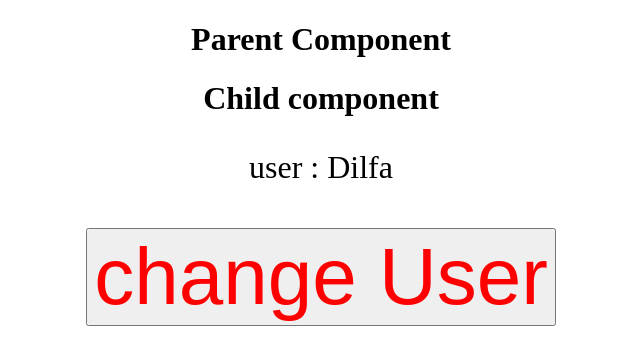
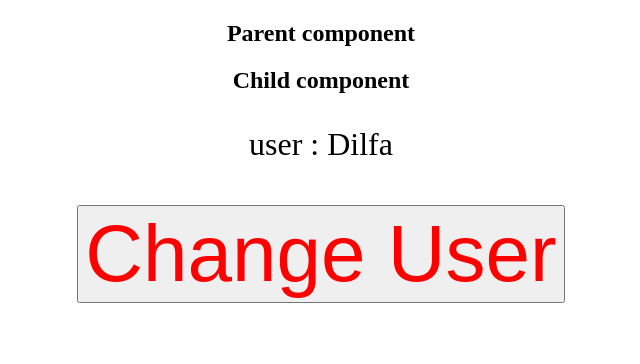
Before and after one commit to DilfaThayyil/ReactLearnings, a React (Vite) app: page / in a window 1280 px wide. Shown: the top 364 px of the page, without its empty margins (319-959 px from the left). Built offline with nearby package versions, Linux system fonts and the light colour scheme.

Commit message:
learnings

```diff
--- a/src/App.jsx
+++ b/src/App.jsx
@@ -1,13 +1,12 @@
-import ParentContCompon from "./ParentContextComponent";
+import ParentComponent from "./ParentContextComponent";
 
 
 function App(){
-  return (
-    <div>
-      <ParentContCompon/>
-    </div>
-  )
+    return (
+        <div>
+            <ParentComponent/>
+        </div>
+    )
 }
 
-
 export default App
--- a/src/AppContext.jsx
+++ b/src/AppContext.jsx
@@ -1,5 +1,4 @@
-const { createContext, useState } = require("react");
-
+import { createContext,useState } from "react"
 
 export const AppContext = createContext()
 
--- a/src/ChildContextComponent.jsx
+++ b/src/ChildContextComponent.jsx
@@ -1,17 +1,17 @@
-import { useContext } from "react"
-import { AppContext } from "./AppContext"
+import {AppContext} from './AppContext'
+import {useContext} from 'react'
 
+const ChildComponent = ()=>{
 
-const ChildContCompon = ()=>{
   const {user,setUser} = useContext(AppContext)
 
   return (
     <div>
-      <h1>Child component</h1>
+      <h2>Child component</h2>
       <p>user : {user}</p>
-      <button onClick={()=>setUser('John doe')}>change User</button>
+      <button onClick={()=>setUser('Daisy jacob')}>Change User</button>
     </div>
   )
 }
 
-export default ChildContCompon
+export default ChildComponent
--- a/src/ParentContextComponent.jsx
+++ b/src/ParentContextComponent.jsx
@@ -1,16 +1,14 @@
-import ChildContCompon from "./ChildContextComponent"
 import { AppProvider } from "./AppContext"
+import ChildComponent from './ChildContextComponent'
 
-const ParentContCompon = ()=>{
 
+const ParentComponent = ()=>{
   return (
     <AppProvider>
-      <div>
-        <h1>Parent Component</h1>
-        <ChildContCompon/>
-      </div>
+      <h2>Parent component</h2>
+      <ChildComponent/>
     </AppProvider>
   )
 }
 
-export default ParentContCompon
+export default ParentComponent
```
